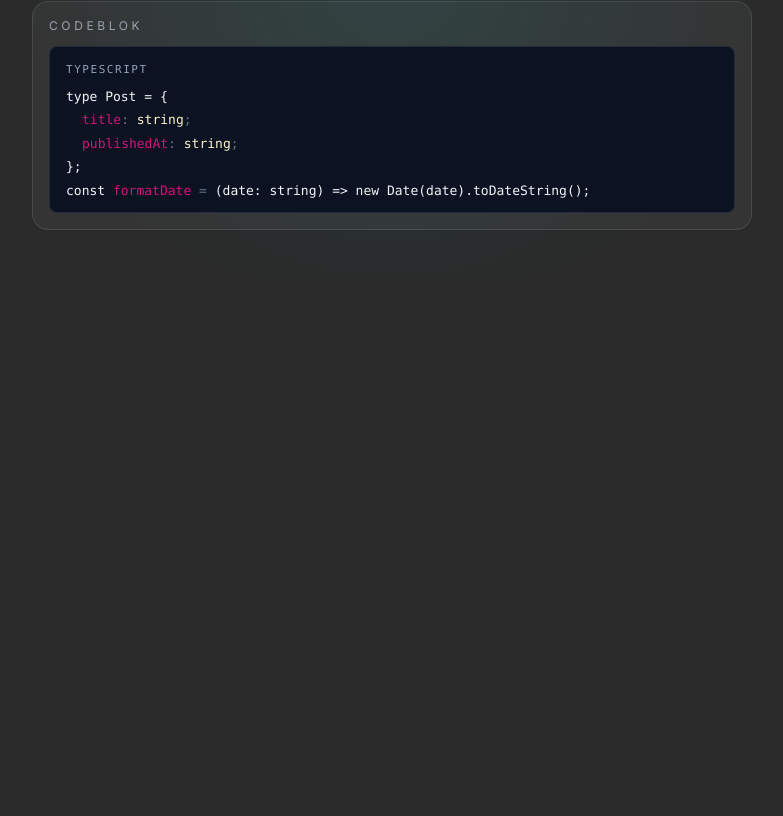
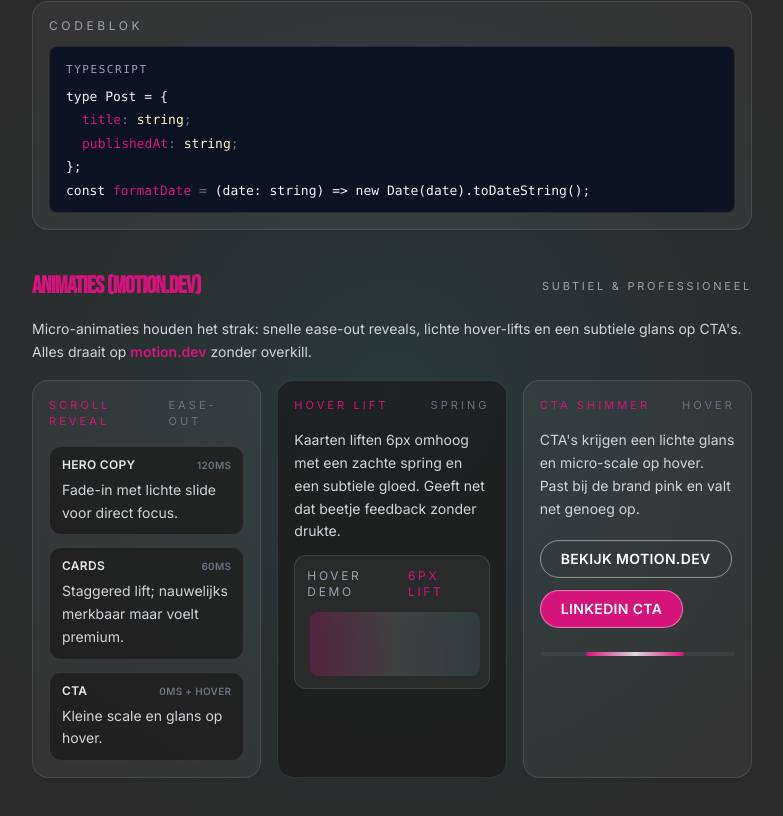
Before and after one commit to bkeetman/briankeetman.nl, a Next.js app in the folder web/: page /style in a window 1280 px wide. Shown: the part 1343-2159 px from the top of the page, without its empty margins (248-1031 px from the left). Before the commit the page ends 1621 px from the top, so only its background shows below. Built offline with nearby package versions, Linux system fonts and the light colour scheme.

Commit message:
Adding motion

```diff
--- a/web/package.json
+++ b/web/package.json
@@ -21,6 +21,7 @@
     "date-fns": "^3.0.0",
     "eslint": "^9.18.0",
     "eslint-config-next": "15.1.4",
+    "motion": "^12.23.26",
     "next": "15.1.9",
     "next-sanity": "^11.6.12",
     "postcss": "^8.5.1",
--- a/web/src/app/page.tsx
+++ b/web/src/app/page.tsx
@@ -1,6 +1,7 @@
 import Image from 'next/image';
 import type { SVGProps } from 'react';
 import Logo from '../../public/logo-briankeetman-nl.svg';
+import { FadeIn, ShimmerLink } from '@/components/motion/patterns';
 
 function LinkedInIcon(props: SVGProps<SVGSVGElement>) {
   return (
@@ -22,20 +23,22 @@ export default function Home() {
       {/* Text section - full width on mobile, half on desktop */}
       <div className="w-full md:w-1/2 p-8 flex flex-col items-center justify-center min-h-[50vh] md:min-h-screen">
         {/* Logo centered */}
-        <div className="mb-12">
+        <FadeIn className="mb-12">
           <Image alt="Logo" src={Logo} width={200} height={200} />
-        </div>
+        </FadeIn>
 
         {/* Text content */}
-        <div className="text-gray-200 w-full max-w-md text-center">
+        <div className="text-gray-200 w-full max-w-md text-center space-y-6">
+          <FadeIn>
             <h1 className="mb-4 bk-heading-hero tracking-[0.02em]">
               Brian Keetman.nl
             </h1>
-          <h2 className="mb-8 bk-heading-sub">
+            <h2 className="mb-6 bk-heading-sub">
               Full-stack developer & builder
             </h2>
+          </FadeIn>
 
-          <div className="space-y-8">
+          <FadeIn delay={0.08} className="space-y-2">
             <p className="text-base leading-relaxed text-gray-200">
               Zuidwesterringweg 34a
               <br />
@@ -49,19 +52,18 @@ export default function Home() {
               <br />
               BTW: NL004164420B26
             </p>
+          </FadeIn>
 
-            <div className="flex justify-center">
-              <a
-                className="inline-flex items-center gap-2 rounded-full border border-white/40 px-5 py-2 text-sm font-semibold uppercase tracking-wide text-white transition hover:bg-white/5 focus-visible:outline focus-visible:outline-2 focus-visible:outline-offset-2 focus-visible:outline-brand-pink"
+          <FadeIn delay={0.16} className="flex justify-center">
+            <ShimmerLink
               href="https://www.linkedin.com/in/bkeetman"
               target="_blank"
               rel="noopener noreferrer"
             >
               <LinkedInIcon className="h-4 w-4" />
               LinkedIn
-              </a>
-            </div>
-          </div>
+            </ShimmerLink>
+          </FadeIn>
         </div>
       </div>
 
--- /dev/null
+++ b/web/src/app/style/animation-demos.tsx
@@ -0,0 +1,119 @@
+'use client';
+
+import { motion } from 'motion/react';
+
+import { FadeIn, MotionCard, ShimmerLink } from '@/components/motion/patterns';
+
+const revealItems = [
+  {
+    label: 'Hero copy',
+    detail: 'Fade-in met lichte slide voor direct focus.',
+    time: '120ms',
+  },
+  {
+    label: 'Cards',
+    detail: 'Staggered lift; nauwelijks merkbaar maar voelt premium.',
+    time: '60ms',
+  },
+  {
+    label: 'CTA',
+    detail: 'Kleine scale en glans op hover.',
+    time: '0ms + hover',
+  },
+];
+
+export function AnimationDemos() {
+  return (
+    <div className="grid gap-4 md:grid-cols-3">
+      <MotionCard
+        glow
+        className="rounded-2xl border border-white/10 bg-white/5 p-4"
+      >
+        <div className="flex items-center justify-between text-[11px] uppercase tracking-[0.28em] text-gray-400">
+          <span className="text-brand-pink">Scroll reveal</span>
+          <span className="text-gray-500">ease-out</span>
+        </div>
+        <div className="mt-4 space-y-3">
+          {revealItems.map((item, idx) => (
+            <FadeIn
+              key={item.label}
+              delay={0.04 * idx}
+              className="rounded-xl border border-white/10 bg-brand-dark/70 px-3 py-2.5"
+            >
+              <div className="flex items-center justify-between text-xs font-semibold uppercase tracking-wide text-gray-200">
+                <span>{item.label}</span>
+                <span className="text-[10px] text-gray-500">{item.time}</span>
+              </div>
+              <p className="mt-1.5 text-sm text-gray-300 leading-relaxed">
+                {item.detail}
+              </p>
+            </FadeIn>
+          ))}
+        </div>
+      </MotionCard>
+
+      <MotionCard
+        glow
+        className="rounded-2xl border border-white/10 bg-brand-dark/70 p-4"
+      >
+        <div className="flex items-center justify-between text-[11px] uppercase tracking-[0.28em] text-gray-400">
+          <span className="text-brand-pink">Hover lift</span>
+          <span className="text-gray-500">spring</span>
+        </div>
+        <div className="mt-4 space-y-3">
+          <p className="text-sm text-gray-300 leading-relaxed">
+            Kaarten liften 6px omhoog met een zachte spring en een subtiele
+            gloed. Geeft net dat beetje feedback zonder drukte.
+          </p>
+          <div className="relative overflow-hidden rounded-xl border border-white/10 bg-white/5 p-3">
+            <div className="flex items-center justify-between text-xs uppercase tracking-[0.22em] text-gray-400">
+              <span>Hover demo</span>
+              <span className="text-brand-pink">6px lift</span>
+            </div>
+            <motion.div
+              className="mt-3 h-16 rounded-lg bg-gradient-to-r from-brand-pink/25 via-white/10 to-cyan-300/10"
+              animate={{ x: ['0%', '6%', '-3%', '0%'] }}
+              transition={{ duration: 5.2, repeat: Infinity, ease: 'easeInOut' }}
+            />
+          </div>
+        </div>
+      </MotionCard>
+
+      <MotionCard
+        className="rounded-2xl border border-white/10 bg-white/5 p-4"
+        glow
+      >
+        <div className="flex items-center justify-between text-[11px] uppercase tracking-[0.28em] text-gray-400">
+          <span className="text-brand-pink">CTA shimmer</span>
+          <span className="text-gray-500">hover</span>
+        </div>
+        <p className="mt-4 text-sm text-gray-300 leading-relaxed">
+          CTA&apos;s krijgen een lichte glans en micro-scale op hover. Past bij
+          de brand pink en valt net genoeg op.
+        </p>
+        <div className="mt-5 flex flex-wrap gap-3">
+          <ShimmerLink href="https://motion.dev" target="_blank" rel="noopener noreferrer">
+            Bekijk motion.dev
+          </ShimmerLink>
+          <ShimmerLink
+            href="https://www.linkedin.com/in/bkeetman"
+            target="_blank"
+            rel="noopener noreferrer"
+            className="text-brand-dark bg-brand-pink hover:text-brand-dark"
+          >
+            LinkedIn CTA
+          </ShimmerLink>
+        </div>
+        <div className="mt-6 h-1 w-full overflow-hidden rounded-full bg-white/5">
+          <motion.div
+            className="h-full w-1/2 bg-gradient-to-r from-brand-pink via-white/80 to-brand-pink"
+            animate={{ x: ['-20%', '70%', '-10%'] }}
+            transition={{ duration: 4.4, repeat: Infinity, ease: 'easeInOut' }}
+          />
+        </div>
+      </MotionCard>
+    </div>
+  );
+}
+
+export default AnimationDemos;
--- a/web/src/app/style/page.tsx
+++ b/web/src/app/style/page.tsx
@@ -1,3 +1,5 @@
+import AnimationDemos from './animation-demos';
+
 export default function StyleGuide() {
   return (
     <div className="min-h-screen text-white font-sans bk-bg-gradient">
@@ -190,6 +192,24 @@ export default function StyleGuide() {
             </div>
           </div>
         </section>
+
+        <section className="space-y-4">
+          <div className="flex items-center justify-between">
+            <h3 className="font-display text-2xl tracking-tight text-brand-pink uppercase">
+              Animaties (motion.dev)
+            </h3>
+            <span className="text-[11px] uppercase tracking-[0.25em] text-gray-400">
+              Subtiel & professioneel
+            </span>
+          </div>
+          <p className="text-sm leading-relaxed text-gray-300">
+            Micro-animaties houden het strak: snelle ease-out reveals, lichte hover-lifts en
+            een subtiele glans op CTA&apos;s. Alles draait op <span className="font-semibold text-brand-pink">motion.dev</span>
+            {' '}zonder overkill.
+          </p>
+
+          <AnimationDemos />
+        </section>
       </div>
     </div>
   );
--- /dev/null
+++ b/web/src/components/motion/patterns.tsx
@@ -0,0 +1,97 @@
+'use client';
+
+import type { ComponentPropsWithoutRef, ReactNode } from 'react';
+import { motion } from 'motion/react';
+
+type FadeInProps = {
+  children: ReactNode;
+  delay?: number;
+  className?: string;
+};
+
+export function FadeIn({ children, delay = 0, className }: FadeInProps) {
+  return (
+    <motion.div
+      className={className}
+      initial={{ opacity: 0, y: 14 }}
+      whileInView={{ opacity: 1, y: 0 }}
+      viewport={{ once: true, margin: '-12%' }}
+      transition={{ duration: 0.55, ease: [0.22, 1, 0.36, 1], delay }}
+    >
+      {children}
+    </motion.div>
+  );
+}
+
+type MotionCardProps = ComponentPropsWithoutRef<typeof motion.article> & {
+  delay?: number;
+  glow?: boolean;
+};
+
+export function MotionCard({
+  children,
+  className = '',
+  delay = 0,
+  glow = false,
+  ...rest
+}: MotionCardProps) {
+  return (
+    <motion.article
+      {...rest}
+      className={`relative overflow-hidden ${className}`}
+      initial={{ opacity: 0, y: 18 }}
+      whileInView={{ opacity: 1, y: 0 }}
+      viewport={{ once: true, margin: '-10%' }}
+      whileHover={{ y: -6, scale: 1.01 }}
+      whileTap={{ scale: 0.995 }}
+      transition={{ duration: 0.55, ease: [0.25, 1, 0.5, 1], delay }}
+    >
+      {glow ? (
+        <motion.div
+          className="pointer-events-none absolute inset-0 rounded-[18px] bg-gradient-to-br from-brand-pink/15 via-transparent to-cyan-300/10"
+          initial={{ opacity: 0 }}
+          whileHover={{ opacity: 1 }}
+          transition={{ duration: 0.4, ease: 'easeOut' }}
+        />
+      ) : null}
+      {children}
+    </motion.article>
+  );
+}
+
+type ShimmerLinkProps = ComponentPropsWithoutRef<'a'> & {
+  pulse?: boolean;
+};
+
+export function ShimmerLink({
+  children,
+  className = '',
+  pulse = true,
+  ...rest
+}: ShimmerLinkProps) {
+  return (
+    <motion.a
+      {...rest}
+      className={`relative inline-flex items-center gap-2 rounded-full border border-white/40 px-5 py-2 text-sm font-semibold uppercase tracking-wide text-white transition-colors ${className}`}
+      whileHover={{ scale: 1.02, y: -1 }}
+      whileTap={{ scale: 0.99 }}
+      transition={{ type: 'spring', stiffness: 260, damping: 24 }}
+    >
+      <span className="relative z-10 flex items-center gap-2">{children}</span>
+      <motion.span
+        className="absolute inset-0 rounded-full bg-gradient-to-r from-brand-pink/30 via-white/10 to-brand-pink/30"
+        initial={{ opacity: 0 }}
+        whileHover={{ opacity: 1 }}
+        transition={{ duration: 0.35, ease: 'easeOut' }}
+      />
+      {pulse ? (
+        <motion.span
+          className="absolute inset-0 rounded-full border border-white/15"
+          style={{ mixBlendMode: 'screen' }}
+          animate={{ opacity: [0.28, 0.55, 0.28], scale: [1, 1.015, 1] }}
+          transition={{ duration: 3.4, repeat: Infinity, ease: 'easeInOut' }}
+        />
+      ) : null}
+    </motion.a>
+  );
+}
```
Also changed, not shown: web/src/app/blog/page.tsx (+9 -3 lines), web/src/app/portfolio/page.tsx (+9 -3 lines), 1 other file (tests, documents, lock files or other folders). Lines whose indentation alone changed are shown as unchanged.
